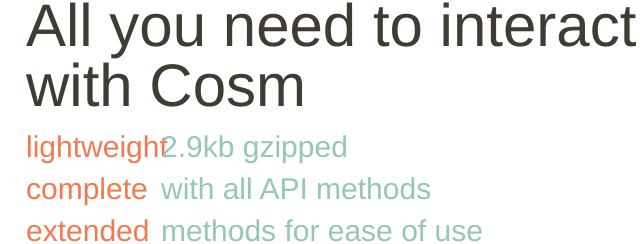
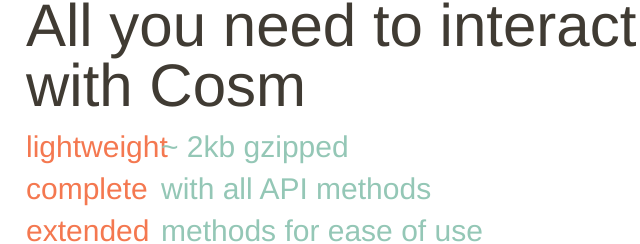
Before and after one commit to xively/xively-js, a plain HTML site: page index.html in a window 1280 px wide. Shown: the part 342-586 px from the top of the page, 264-904 px from the left. Drawn offline with nearby package versions, Linux system fonts and the light colour scheme; no server answers.

Commit message:
New library size

```diff
--- a/index.html
+++ b/index.html
@@ -40,7 +40,7 @@
     <div class="claim">
       <h2 class="big-ass-claim">All you need to interact with Cosm</h2>
       <ul class="features unstyled">
-        <li><span class="element-spaced">lightweight</span>2.9kb gzipped</li>
+        <li><span class="element-spaced">lightweight</span>~ 2kb gzipped</li>
         <li><span class="element-spaced">complete</span>with all API methods</li>
         <li><span class="element-spaced">extended</span>methods for ease of use</li>
       </ul>
```
